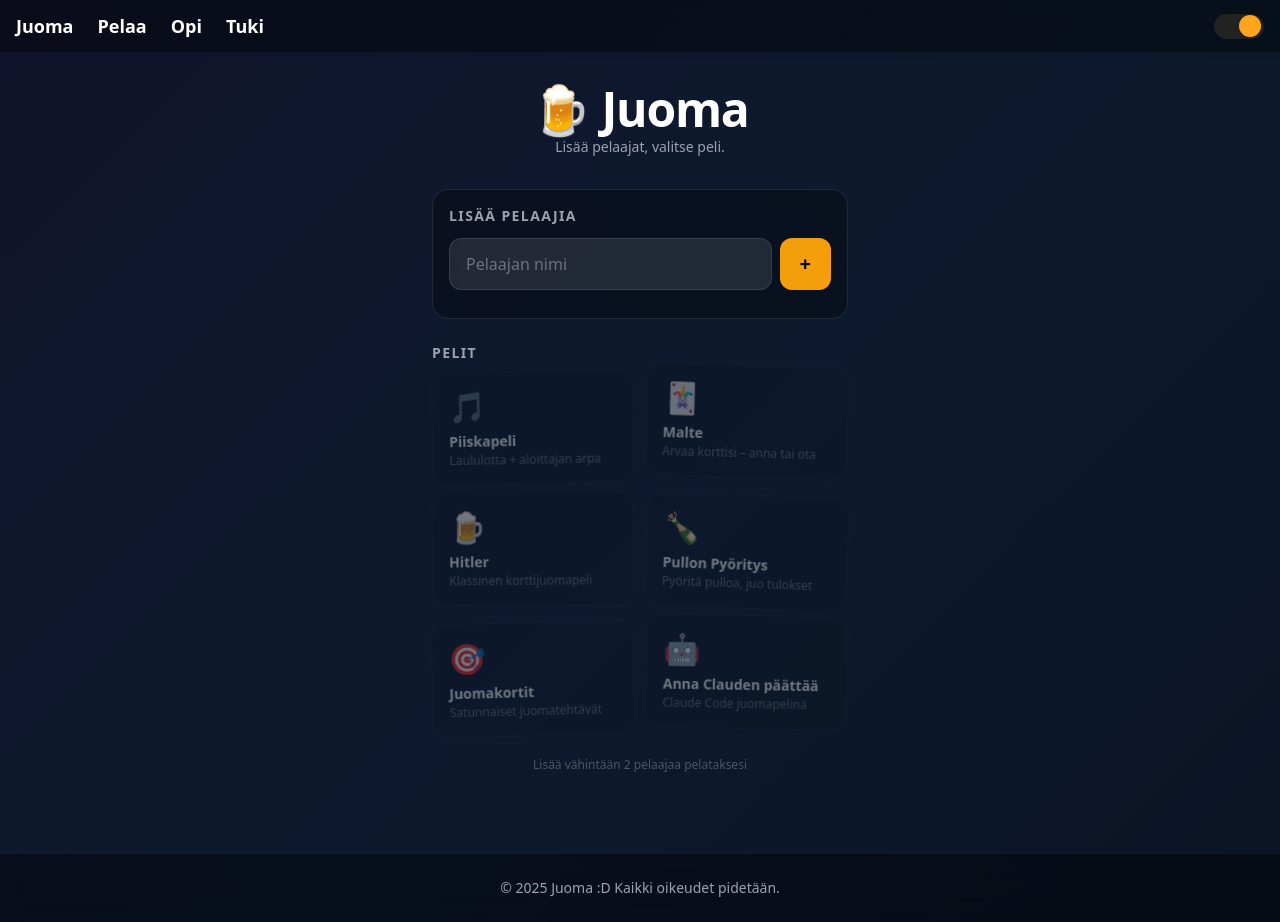
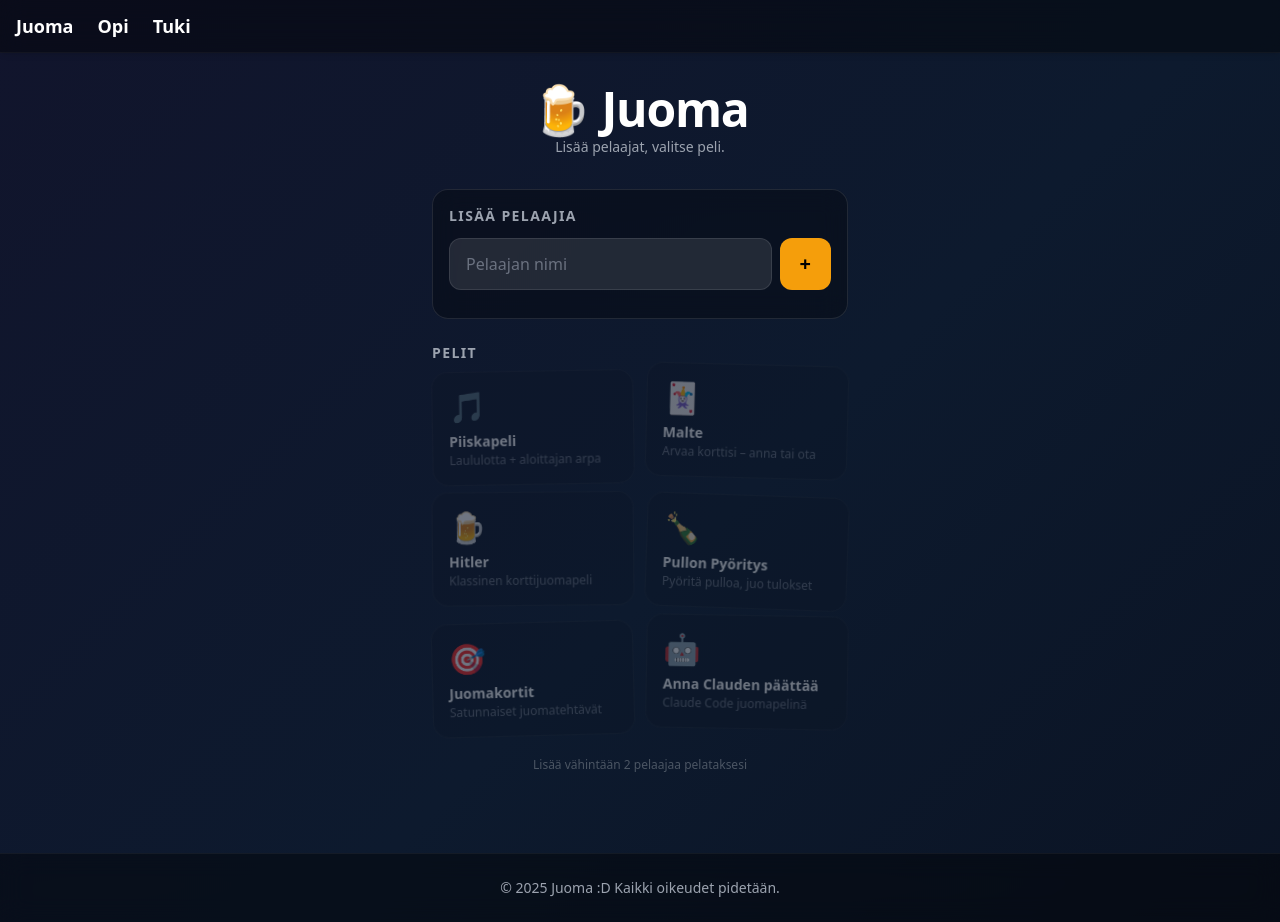
Before and after one commit to leotamminen/juoma, a Next.js app: page / in a window 1280 px wide. Built offline with nearby package versions, Linux system fonts and the light colour scheme.

Commit message:
Hide dark mode toggle, remove redundant Pelaa nav link

```diff
--- a/src/components/Navbar.tsx
+++ b/src/components/Navbar.tsx
@@ -67,9 +67,6 @@ const Navbar = () => {
 
           {/* Desktop Links */}
           <div className="hidden md:flex space-x-6">
-            <Link href="/" className="hover:text-gray-400">
-              Pelaa
-            </Link>
             <Link href="/learn" className="hover:text-gray-400">
               Opi
             </Link>
@@ -89,8 +86,8 @@ const Navbar = () => {
             <option value="es">Español</option>
           </select>
 
-          {/* Dark Mode Switch — hidden, restore by removing the 'hidden' class below */}
-          <div className="hidden dark-mode-toggle">
+          {/* Dark Mode Switch — hidden, restore by removing style={{ display: 'none' }} */}
+          <div style={{ display: 'none' }} className="dark-mode-toggle">
             <input
               type="checkbox"
               id="darkModeSwitch"
@@ -112,13 +109,6 @@ const Navbar = () => {
           className="absolute top-full left-0 w-4/5 bg-gray-800 z-50 shadow-lg transition-transform transform duration-300 ease-in-out rounded-lg"
         >
           <Link
-            href="/"
-            className="block py-2 px-4 hover:bg-gray-700 hover:text-gray-400"
-            onClick={() => setIsOpen(false)}
-          >
-            Pelaa
-          </Link>
-          <Link
             href="/learn"
             className="block py-2 px-4 hover:bg-gray-700 hover:text-gray-400"
             onClick={() => setIsOpen(false)}
```
